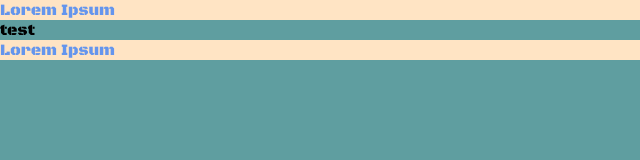
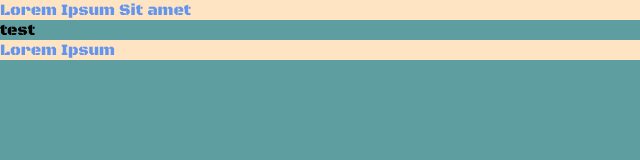
Before and after one commit to kodilla-19-02/git_test_repo, a plain HTML site: page index.html in a window 1280 px wide. Shown: the full height of the page, 0-640 px from the left. Drawn offline with Linux system fonts and the light colour scheme.

Commit message:
update index.html

```diff
--- a/index.html
+++ b/index.html
@@ -8,7 +8,7 @@
     </head>
     <body>
         <header>
-            Lorem Ipsum
+            Lorem Ipsum Sit amet
         </header>
         <!-- ADD BELOW THIS LINE -->
             <p>test</p>
```
